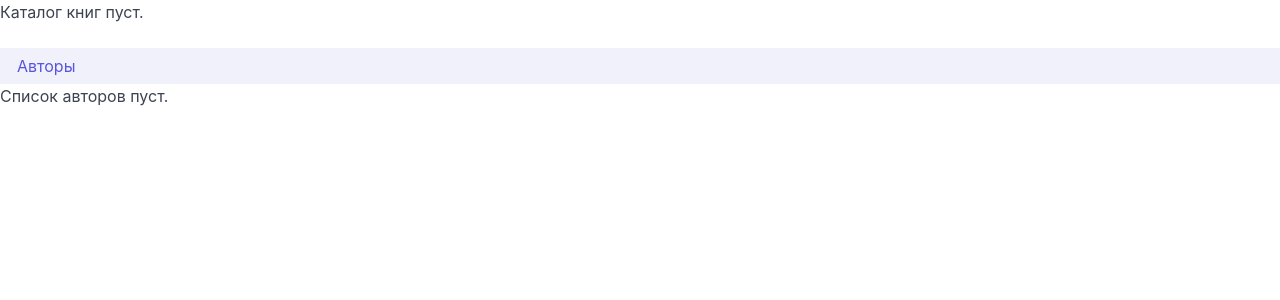
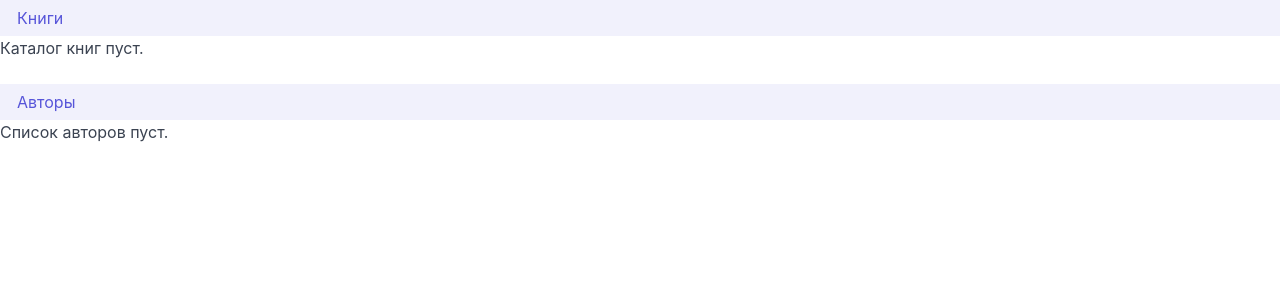
Before and after one commit to CH1979/devbooks, a Django app: page /catalog/ in a window 1280 px wide. Shown: the part 36-336 px from the top of the page. Run offline with Django 3.2, Linux system fonts and the light colour scheme; data that the repository does not hold is empty.

Commit message:
Fix little bug in index template

```diff
--- a/catalog/templates/index.html
+++ b/catalog/templates/index.html
@@ -3,12 +3,12 @@
 
 {% block content %}
 <div class="columns">
+  <div class="column col-12 bg-secondary">
+    <a class="btn btn-link" href="{% url 'books' %}">Книги</a>
+  </div>
+
   <!-- Книги -->
   {% if book_list %}
-    <div class="column col-12 bg-secondary">
-      <a class="btn btn-link" href="{% url 'books' %}">Книги</a>
-    </div>
-
     {% for book in book_list %}
       {% include "catalog/include/book_card.html" %}
     {% endfor %}
```
